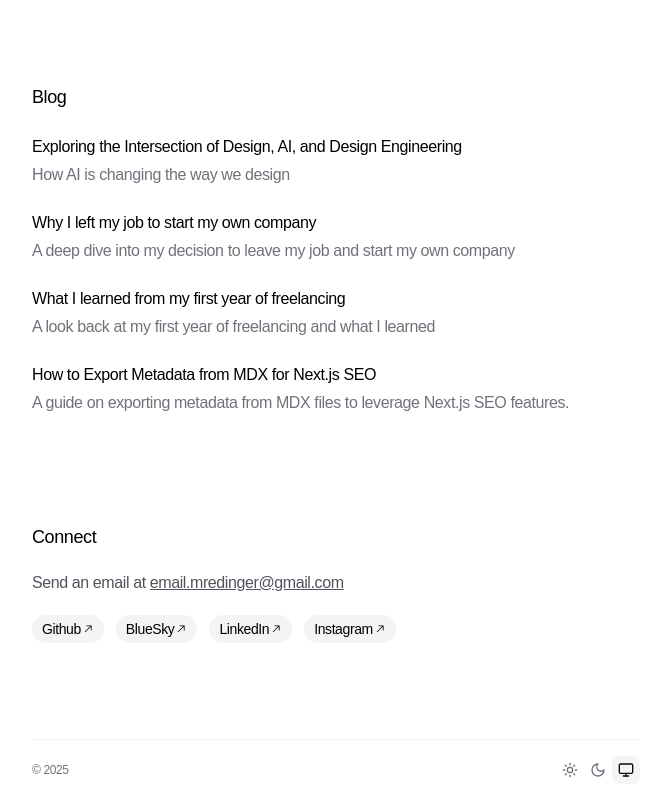
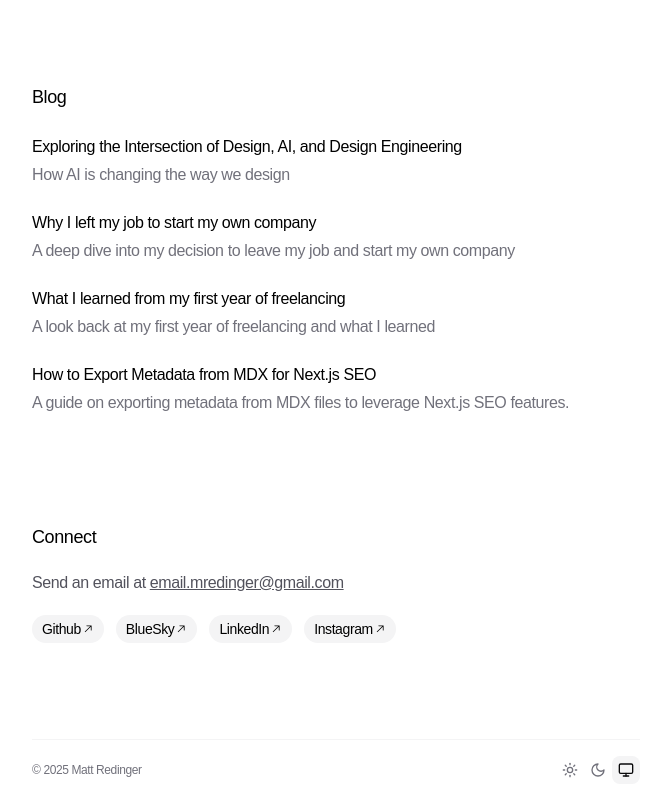
Before and after one commit to mattred1/portfolio, a Next.js app: page / in a window 1280 px wide. Shown: the part 1035-1835 px from the top of the page, without its empty margins (304-969 px from the left). Built offline with nearby package versions, Linux system fonts and the light colour scheme.

Commit message:
Replace TextLoop with regular paragraph

```diff
--- a/app/footer.tsx
+++ b/app/footer.tsx
@@ -70,10 +70,9 @@ export function Footer() {
     return (
         <footer className="mt-24 border-t border-zinc-100 px-0 py-4 dark:border-zinc-800">
             <div className="flex items-center justify-between">
-                <TextLoop className="text-xs text-zinc-500">
-                    <span>© 2025</span>
-                    <span>Matt Redinger</span>
-                </TextLoop>
+                <p className="text-xs text-zinc-500">
+                    © 2025 Matt Redinger
+                </p>
                 <div className="text-xs text-zinc-400">
                     <ThemeSwitch />
                 </div>
```
